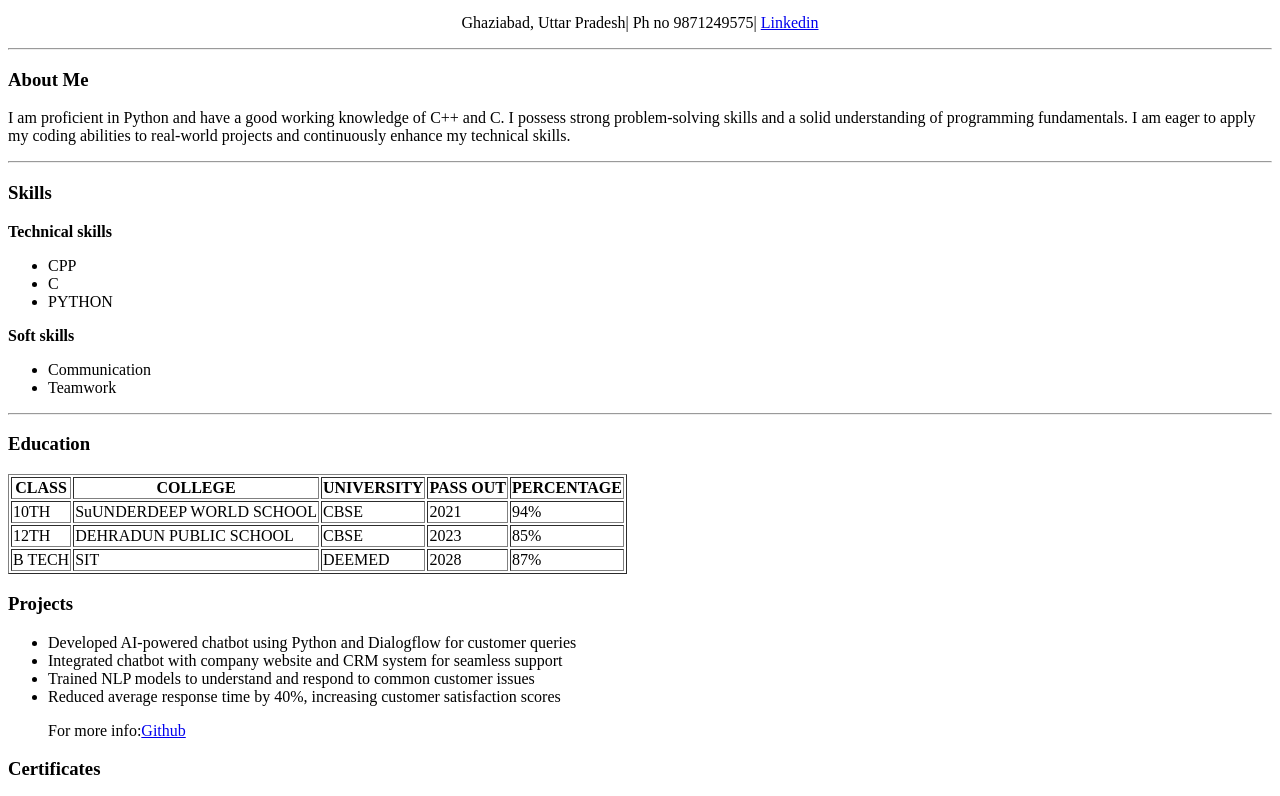
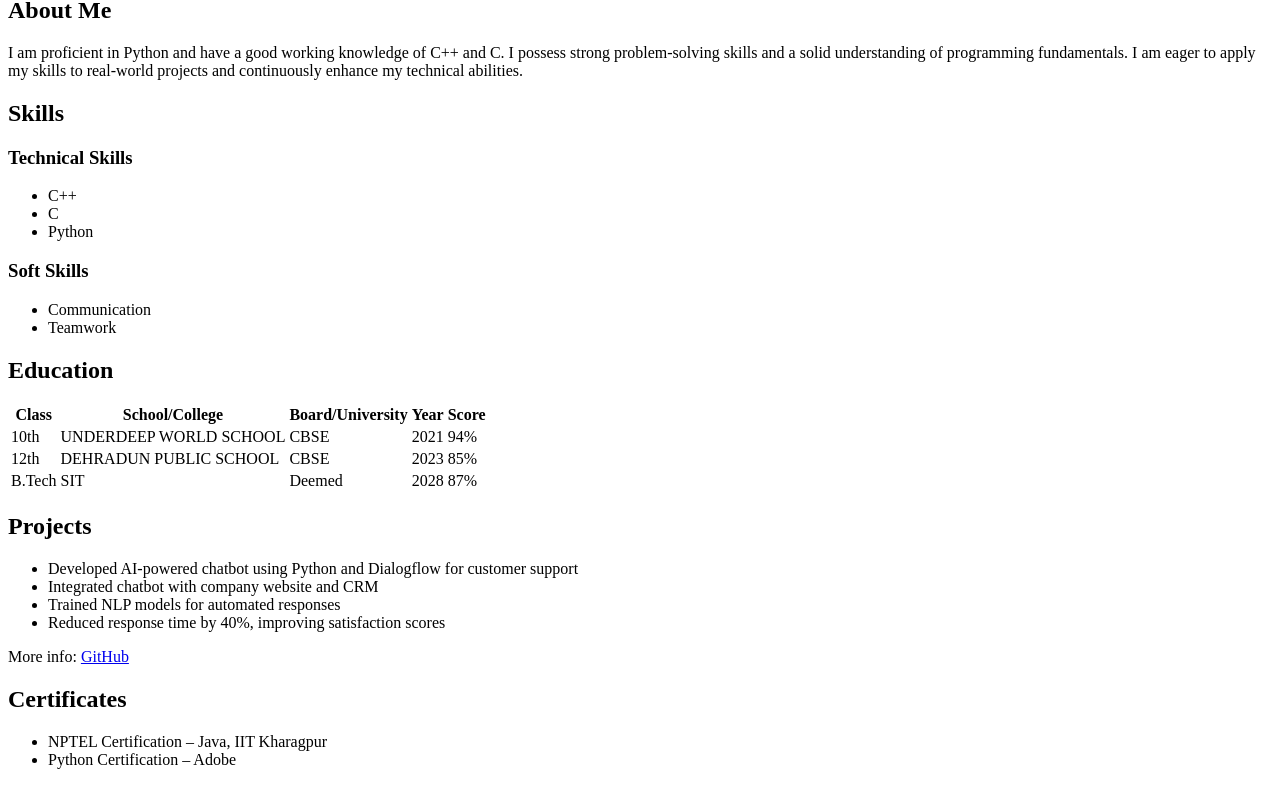
Before and after one commit to devxyash18/yash-chaudhary, a plain HTML site: page resume.html in a window 1280 px wide. Shown: the part 139-935 px from the top of the page. Drawn offline with Linux system fonts and the light colour scheme.

Commit message:
Update resume.html

```diff
--- a/resume.html
+++ b/resume.html
@@ -1,72 +1,104 @@
-*<!DOCTYPE html>
-<html>
+<!DOCTYPE html>
+<html lang="en">
 <head>
+    <meta charset="UTF-8">
+    <meta name="viewport" content="width=device-width, initial-scale=1.0">
     <title>My Resume</title>
+    <link rel="stylesheet" href="style.css">
 </head>
 <body>
-     <h1 style="text-align: center;">MY RESUME</h1>
-     <h2 style="text-align: center;">YASH CHAUDHARY</h2>
-     <p style="text-align: center;">Ghaziabad, Uttar Pradesh| Ph no 9871249575|  <a href="https://www.linkedin.com/in/yash-chaudhary-57020232b/"target="blank">Linkedin</a></p>
+
+<div class="container">
+    <header>
+        <h1>YASH CHAUDHARY</h1>
+        <p>Ghaziabad, Uttar Pradesh | Ph: 9871249575 |
+            <a href="https://www.linkedin.com/in/yash-chaudhary-57020232b/" target="_blank">LinkedIn</a>
+        </p>
         <hr>
-     <h3>About Me</h3>
-     <p>I am proficient in Python and have a good working knowledge of C++ and C. I possess strong problem-solving skills and a solid understanding of programming fundamentals. I am eager to apply my coding abilities to real-world projects and continuously enhance my technical skills.</p>
-     <HR>
-     <h3>Skills</h3>
-     <p><b>Technical skills</b></p>
+    </header>
+
+    <section>
+        <h2>About Me</h2>
+        <p>I am proficient in Python and have a good working knowledge of C++ and C. I possess strong problem-solving skills and a solid understanding of programming fundamentals. I am eager to apply my skills to real-world projects and continuously enhance my technical abilities.</p>
+    </section>
+
+    <section>
+        <h2>Skills</h2>
+        <div class="columns">
+            <div>
+                <h3>Technical Skills</h3>
                 <ul>
-     <li>CPP</li>
+                    <li>C++</li>
                     <li>C</li>
-     <li>PYTHON</li>
+                    <li>Python</li>
                 </ul>
-     <p><b>Soft skills</b></p>
+            </div>
+            <div>
+                <h3>Soft Skills</h3>
                 <ul>
                     <li>Communication</li>
                     <li>Teamwork</li>
                 </ul>
-     <hr>
-     <h3>Education</h3>
-     <TABLE BORDER="1">
+            </div>
+        </div>
+    </section>
+
+    <section>
+        <h2>Education</h2>
+        <table>
             <tr>
-        <th>CLASS</th>
-        <th>COLLEGE</th>
-        <th>UNIVERSITY</th>
-        <th>PASS OUT</th>
-        <th>PERCENTAGE</th>
+                <th>Class</th>
+                <th>School/College</th>
+                <th>Board/University</th>
+                <th>Year</th>
+                <th>Score</th>
             </tr>
             <tr>
-        <td>10TH</TD>
-        <td>SuUNDERDEEP WORLD SCHOOL</td>
+                <td>10th</td>
+                <td>UNDERDEEP WORLD SCHOOL</td>
                 <td>CBSE</td>
                 <td>2021</td>
                 <td>94%</td>
             </tr>
             <tr>
-       <td>12TH</td>
+                <td>12th</td>
                 <td>DEHRADUN PUBLIC SCHOOL</td>
                 <td>CBSE</td>
                 <td>2023</td>
                 <td>85%</td>
             </tr>
             <tr>
-       <td>B TECH</td>
+                <td>B.Tech</td>
                 <td>SIT</td>
-       <td>DEEMED</td>
+                <td>Deemed</td>
                 <td>2028</td>
                 <td>87%</td>
             </tr>
         </table>
-    <h3>Projects</h3>
+    </section>
+
+    <section>
+        <h2>Projects</h2>
         <ul>
-    <li>Developed AI-powered chatbot using Python and Dialogflow for customer queries</li>
-    <li>Integrated chatbot with company website and CRM system for seamless support</li>
-    <li>Trained NLP models to understand and respond to common customer issues</li>
-    <li>Reduced average response time by 40%, increasing customer satisfaction scores</li>
-    <p>For more info:<a href="https://github.com//"target="blank">Github</a></p>
+            <li>Developed AI-powered chatbot using Python and Dialogflow for customer support</li>
+            <li>Integrated chatbot with company website and CRM</li>
+            <li>Trained NLP models for automated responses</li>
+            <li>Reduced response time by 40%, improving satisfaction scores</li>
         </ul>
-    <h3>Certificates</h3>
+        <p>More info:
+            <a href="https://github.com/" target="_blank">GitHub</a>
+        </p>
+    </section>
+
+    <section>
+        <h2>Certificates</h2>
         <ul>
-    <li>NPTEL Certification course of JAVA from IIT kharagpur</li>
-    <li>Python certification course of Python from ADOBE</li>
+            <li>NPTEL Certification – Java, IIT Kharagpur</li>
+            <li>Python Certification – Adobe</li>
         </ul>
+    </section>
+
+</div>
+
 </body>
 </html>
```
Lines whose indentation alone changed are shown as unchanged.
